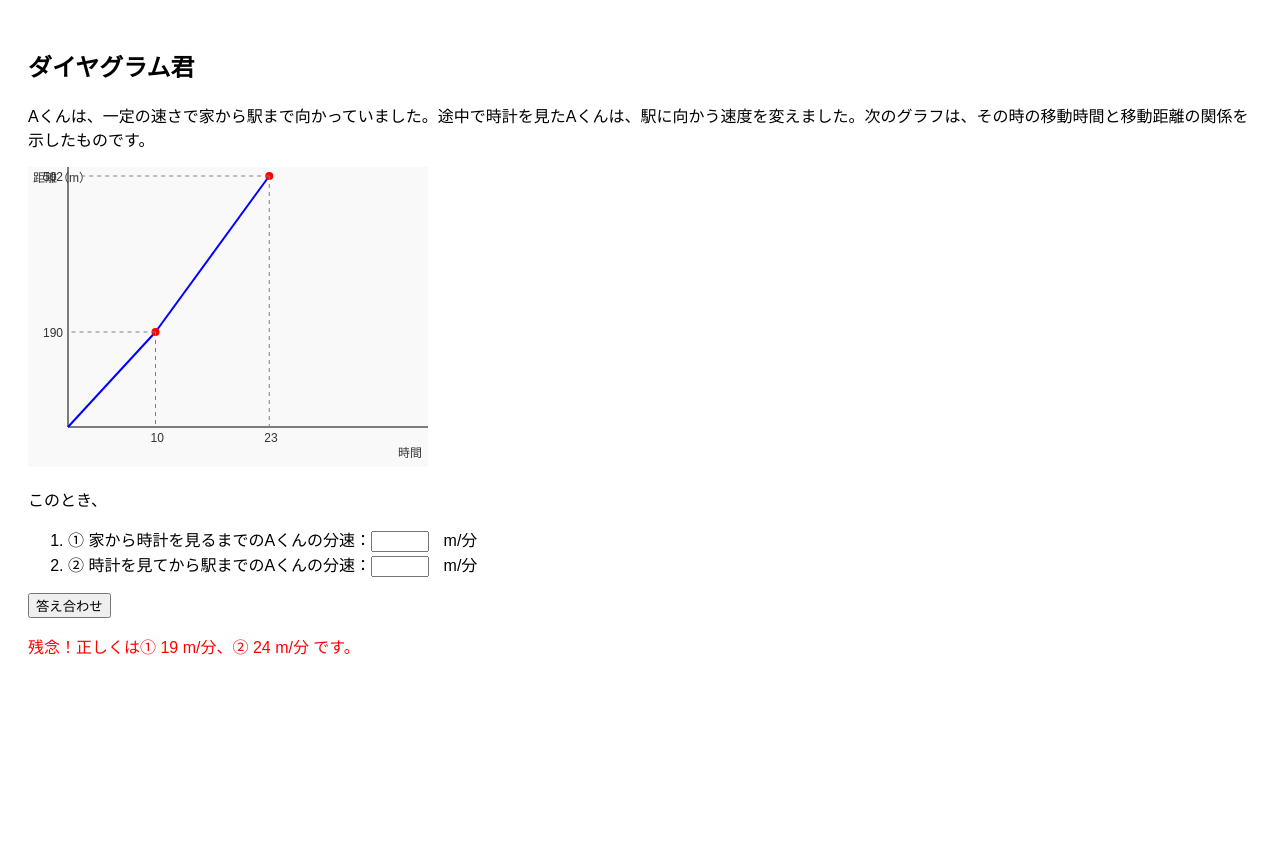
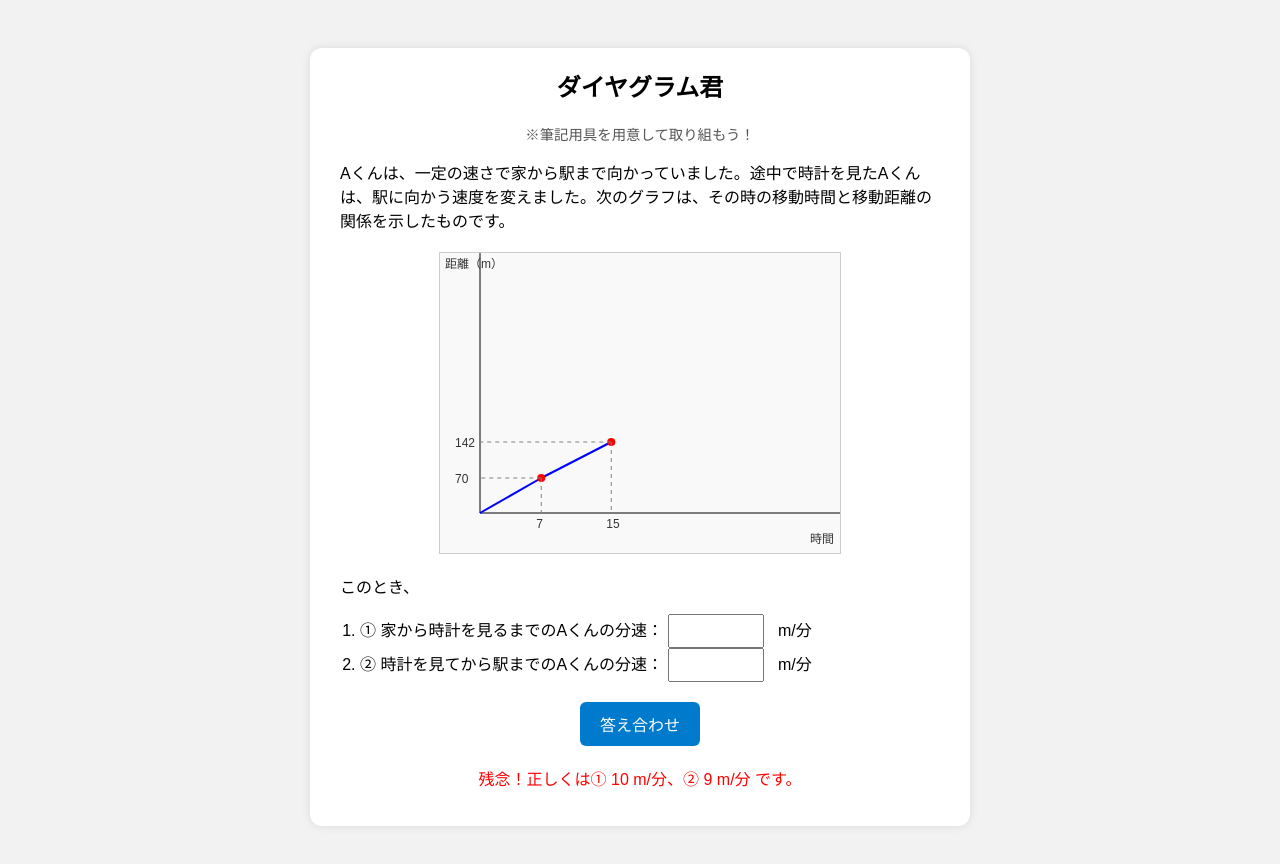
Before and after one commit to SucreauxVanille/diagram-kun, a plain HTML site: page index.html in a window 1280 px wide. Both pictures are taken after a click on the button "答え合わせ". Before the commit the page ends 800 px from the top, so only its background shows below. Drawn offline with Linux system fonts and the light colour scheme.

Commit message:
Update index.html

```diff
--- a/index.html
+++ b/index.html
@@ -4,34 +4,124 @@
   <meta charset="UTF-8">
   <title>ダイヤグラム君</title>
   <style>
-    body { font-family: sans-serif; padding: 20px; }
-    svg { background-color: #f9f9f9; }
-    input { width: 50px; margin-right: 10px; }
-    .axis-label { font-size: 12px; fill: #333; }
-    .dot { fill: red; }
-    .guide-line { stroke: gray; stroke-dasharray: 4; }
+    body {
+      font-family: sans-serif;
+      display: flex;
+      justify-content: center;
+      padding: 40px 20px;
+      background-color: #f2f2f2;
+    }
+
+    .container {
+      background: white;
+      padding: 20px 30px;
+      border-radius: 12px;
+      max-width: 600px;
+      width: 100%;
+      box-shadow: 0 0 10px rgba(0,0,0,0.1);
+    }
+
+    h2 {
+      text-align: center;
+      margin-top: 0;
+    }
+
+    .note {
+      text-align: center;
+      font-size: 0.9em;
+      color: #555;
+      margin-bottom: 15px;
+    }
+
+    svg {
+      display: block;
+      margin: 20px auto;
+      background-color: #f9f9f9;
+      border: 1px solid #ccc;
+    }
+
+    input {
+      width: 80px;
+      font-size: 16px;
+      padding: 6px;
+      margin-right: 10px;
+    }
+
+    button {
+      display: block;
+      margin: 20px auto;
+      padding: 10px 20px;
+      font-size: 16px;
+      background-color: #007acc;
+      color: white;
+      border: none;
+      border-radius: 6px;
+      cursor: pointer;
+    }
+
+    button:hover {
+      background-color: #005fa3;
+    }
+
+    #result, #streak {
+      text-align: center;
+      font-size: 16px;
+      margin-top: 10px;
+    }
+
+    .axis-label {
+      font-size: 12px;
+      fill: #333;
+    }
+
+    .dot {
+      fill: red;
+    }
+
+    .guide-line {
+      stroke: gray;
+      stroke-dasharray: 4;
+    }
+
+    ol {
+      padding-left: 20px;
+    }
   </style>
 </head>
 <body>
+  <div class="container">
     <h2>ダイヤグラム君</h2>
+    <p class="note">※筆記用具を用意して取り組もう！</p>
+
     <p>Aくんは、一定の速さで家から駅まで向かっていました。途中で時計を見たAくんは、駅に向かう速度を変えました。次のグラフは、その時の移動時間と移動距離の関係を示したものです。</p>
 
     <svg id="graph" width="400" height="300"></svg>
 
     <p>このとき、</p>
     <ol>
-    <li>① 家から時計を見るまでのAくんの分速：<input type="number" id="speed1"> m/分</li>
-    <li>② 時計を見てから駅までのAくんの分速：<input type="number" id="speed2"> m/分</li>
+      <li>① 家から時計を見るまでのAくんの分速：
+        <input type="number" id="speed1"> m/分
+      </li>
+      <li>② 時計を見てから駅までのAくんの分速：
+        <input type="number" id="speed2"> m/分
+      </li>
     </ol>
+
     <button onclick="checkAnswer()">答え合わせ</button>
     <p id="result"></p>
+    <p id="streak"></p>
+  </div>
 
   <script>
     const svg = document.getElementById("graph");
     const w = 400, h = 300, margin = 40;
     const xMax = 40, yMax = 500;
 
-    // 軸の描画
+    const scaleX = x => margin + (x / xMax) * (w - margin - 10);
+    const scaleY = y => (h - margin) - (y / yMax) * (h - margin - 10);
+
+    let correctStreak = 0;
+
     const drawAxes = () => {
       svg.innerHTML = `
         <line x1="${margin}" y1="${h - margin}" x2="${w}" y2="${h - margin}" stroke="black"/>
@@ -41,28 +131,23 @@
       `;
     };
 
-    // 値 → 座標変換
-    const scaleX = x => margin + (x / xMax) * (w - margin - 10);
-    const scaleY = y => (h - margin) - (y / yMax) * (h - margin - 10);
-
-    // 問題データ生成
-    const a = Math.floor(Math.random() * 10 + 10); // 前半の速さ（10〜19）
-    const p = Math.floor(Math.random() * 10 + 5);  // 時計を見る時間（5〜14）
+    const resetGraph = () => {
+      const a = Math.floor(Math.random() * 10 + 10);
+      const p = Math.floor(Math.random() * 10 + 5);
       const y1 = a * p;
 
-    const m = (Math.random() < 0.5) ? a + Math.floor(Math.random() * 5 + 1)
-                                    : a - Math.floor(Math.random() * Math.min(5, a - 1) + 1); // 後半の速さ
-    const q = p + Math.floor(Math.random() * 10 + 5); // 到着時間（p+5〜p+14）
+      const m = (Math.random() < 0.5)
+        ? a + Math.floor(Math.random() * 5 + 1)
+        : a - Math.floor(Math.random() * Math.min(5, a - 1) + 1);
+
+      const q = p + Math.floor(Math.random() * 10 + 5);
       const y2 = y1 + m * (q - p);
 
-    // 描画
       drawAxes();
 
-    // 折れ線グラフ
       const path1 = `<line x1="${scaleX(0)}" y1="${scaleY(0)}" x2="${scaleX(p)}" y2="${scaleY(y1)}" stroke="blue" stroke-width="2"/>`;
       const path2 = `<line x1="${scaleX(p)}" y1="${scaleY(y1)}" x2="${scaleX(q)}" y2="${scaleY(y2)}" stroke="blue" stroke-width="2"/>`;
 
-    // ●と補助線・軸ラベル（x軸にp, q／y軸にy1, y2）
       const points = [
         { x: p, y: y1 },
         { x: q, y: y2 }
@@ -83,18 +168,43 @@
 
       svg.innerHTML += path1 + path2 + extras;
 
-    // 正解チェック
+      // 正解保存
+      window.currentAnswer = { a, m };
+
+      // 入力初期化
+      document.getElementById("speed1").value = "";
+      document.getElementById("speed2").value = "";
+      document.getElementById("result").textContent = "";
+    };
+
+    resetGraph();
+
     function checkAnswer() {
       const s1 = parseInt(document.getElementById("speed1").value);
       const s2 = parseInt(document.getElementById("speed2").value);
       const res = document.getElementById("result");
-      if (s1 === a && s2 === m) {
+      const streakDisplay = document.getElementById("streak");
+
+      if (s1 === window.currentAnswer.a && s2 === window.currentAnswer.m) {
+        correctStreak++;
         res.textContent = "正解！よくできました💮";
         res.style.color = "green";
       } else {
-        res.textContent = `残念！正しくは① ${a} m/分、② ${m} m/分 です。`;
+        correctStreak = 0;
+        res.textContent = `残念！正しくは① ${window.currentAnswer.a} m/分、② ${window.currentAnswer.m} m/分 です。`;
         res.style.color = "red";
       }
+
+      // 連続正解表示
+      if (correctStreak > 0) {
+        streakDisplay.textContent = `${correctStreak}問連続正解中！`;
+        streakDisplay.style.color = "green";
+      } else {
+        streakDisplay.textContent = "";
+      }
+
+      // 次の問題（3秒後）
+      setTimeout(resetGraph, 3000);
     }
   </script>
 </body>
```
Lines whose indentation alone changed are shown as unchanged.
